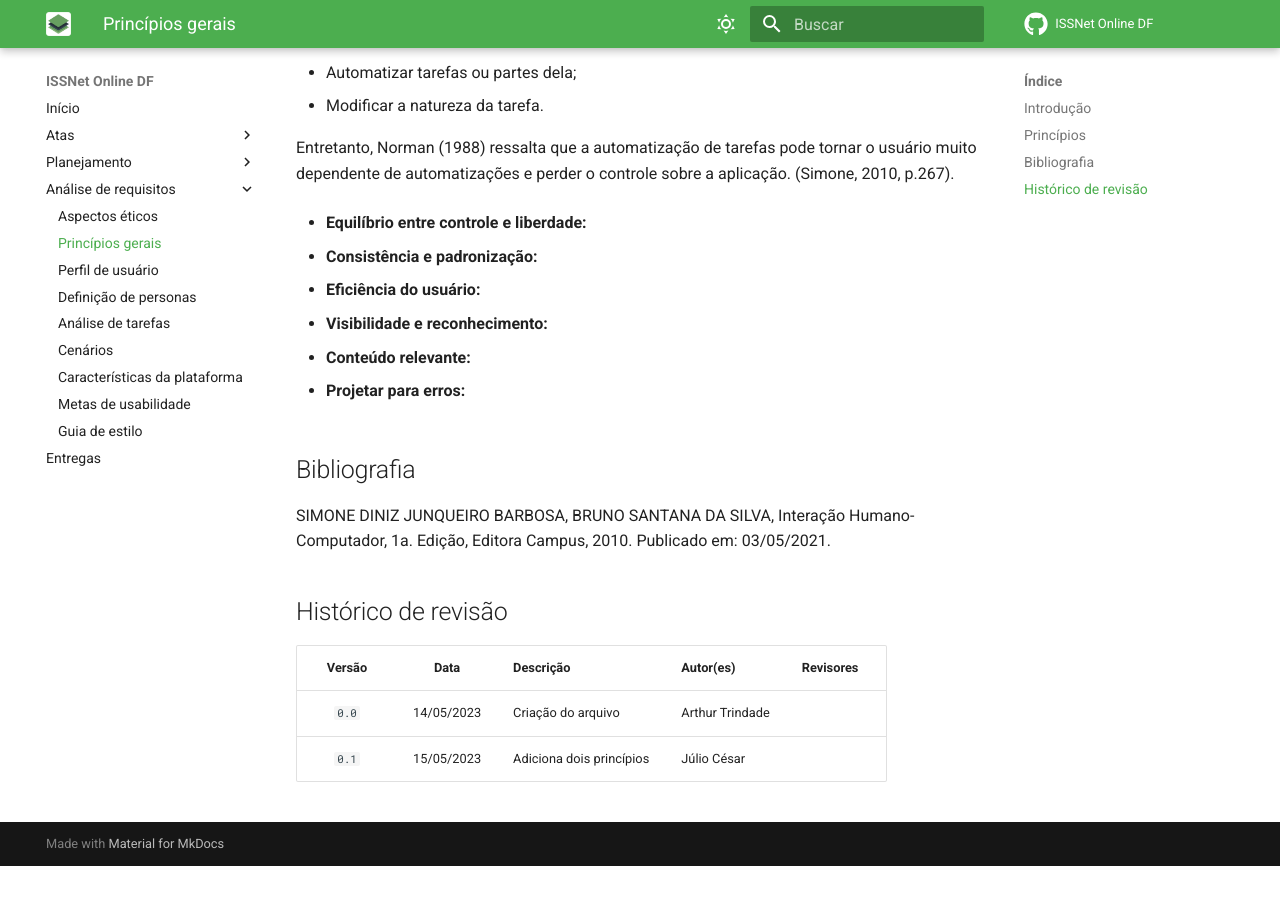
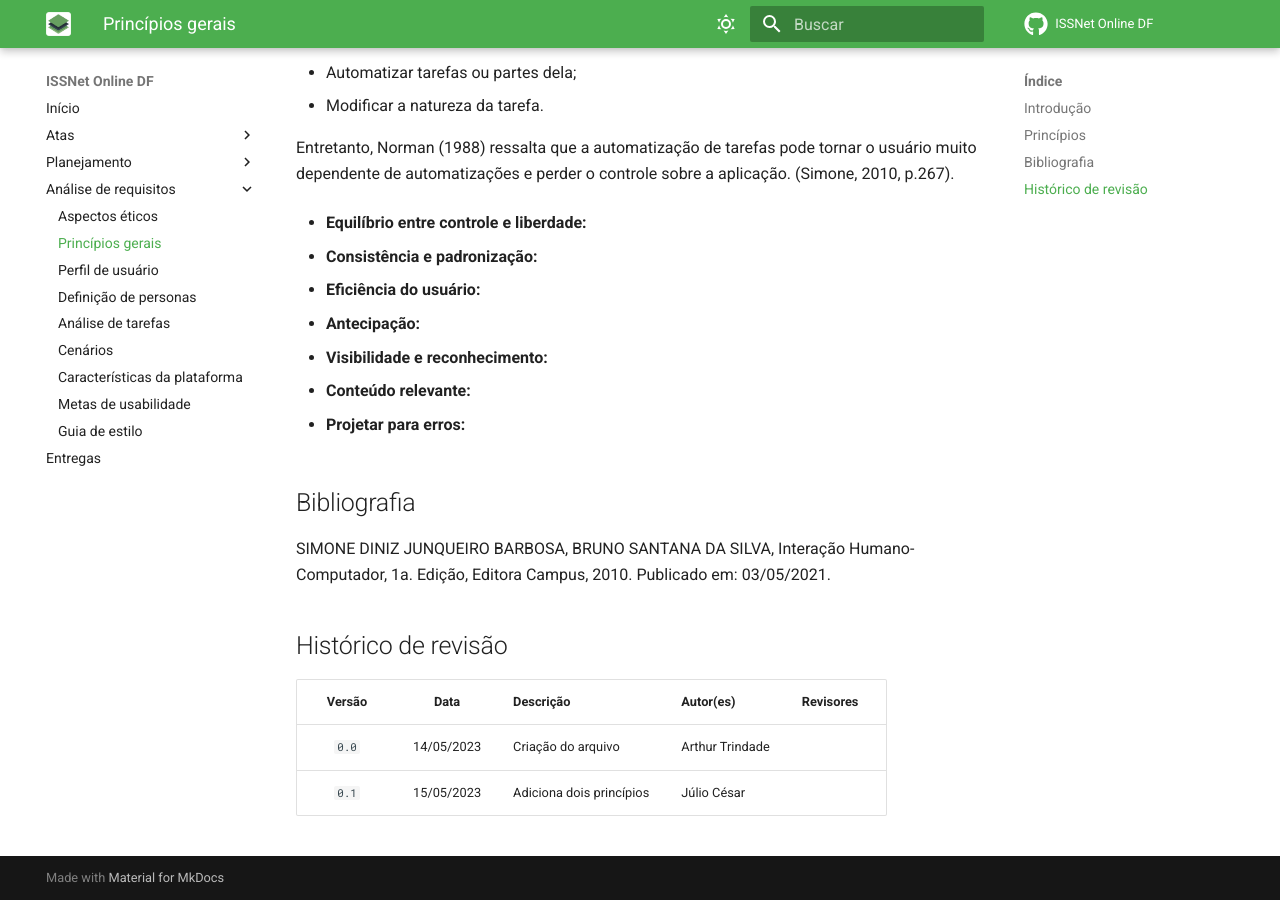
Before and after one commit to Interacao-Humano-Computador/2023.1-ISSNet, an MkDocs documentation site: the page built from gitpages/docs/analise_de_requisitos/principios_gerais.md, in a window 1280 px wide and 900 px high, scrolled down 780 px. Built offline with MkDocs 1.6.1 and Material for MkDocs 9.7.7, drawn with Linux system fonts in a browser that asks for light colours; comment, search, counter and statistics services are not loaded; before the commit the page ends 1646 px from its top, so only the background shows below that.

Commit message:
Adiciona correção

```diff
--- a/gitpages/docs/analise_de_requisitos/principios_gerais.md
+++ b/gitpages/docs/analise_de_requisitos/principios_gerais.md
@@ -20,6 +20,8 @@ A literatura de Interação Humano Computador tem muitos princípios, diretrizes
 
 - **Eficiência do usuário:**
 
+- **Antecipação:**
+
 - **Visibilidade e reconhecimento:**
 
 - **Conteúdo relevante:**
```
